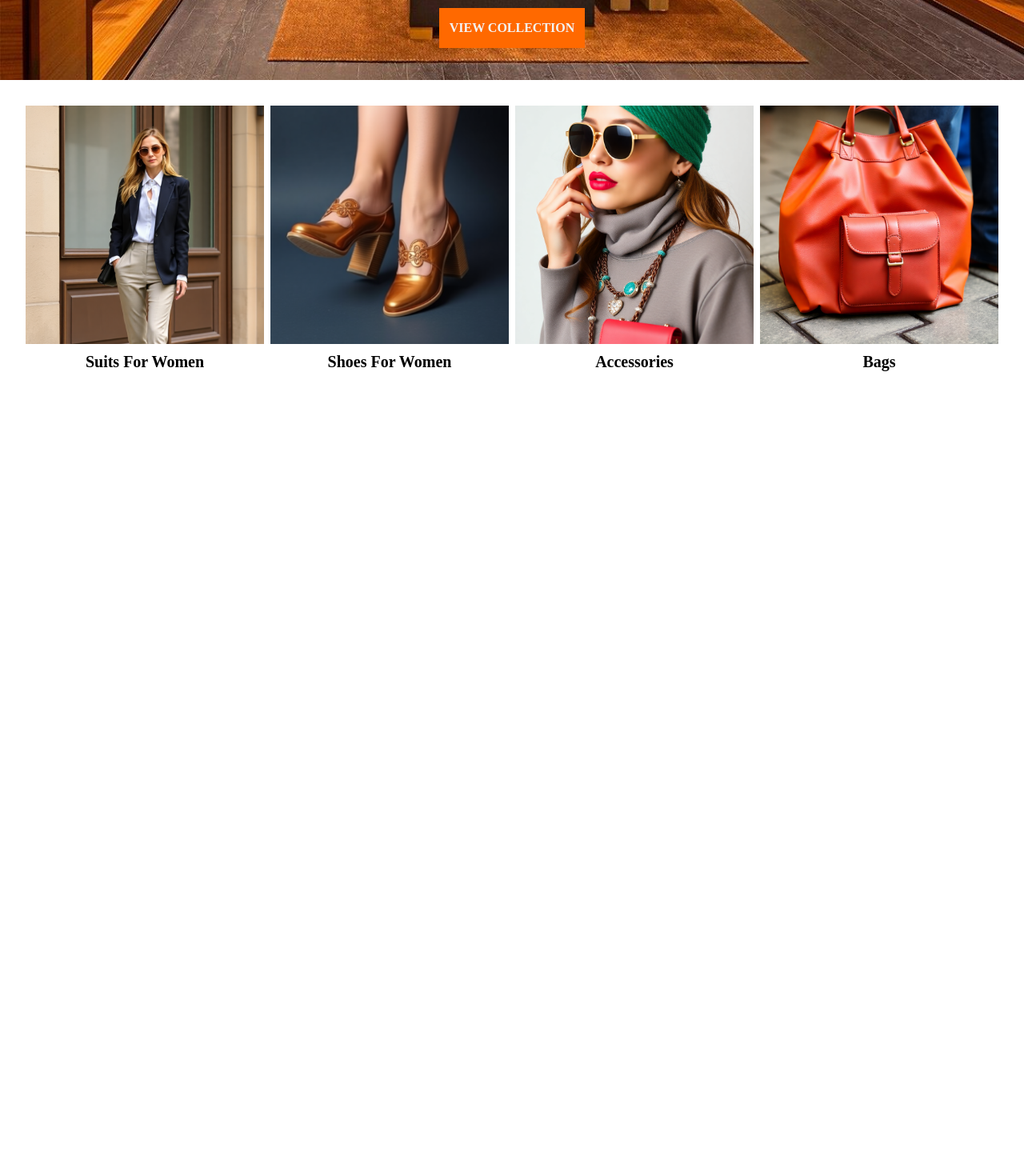
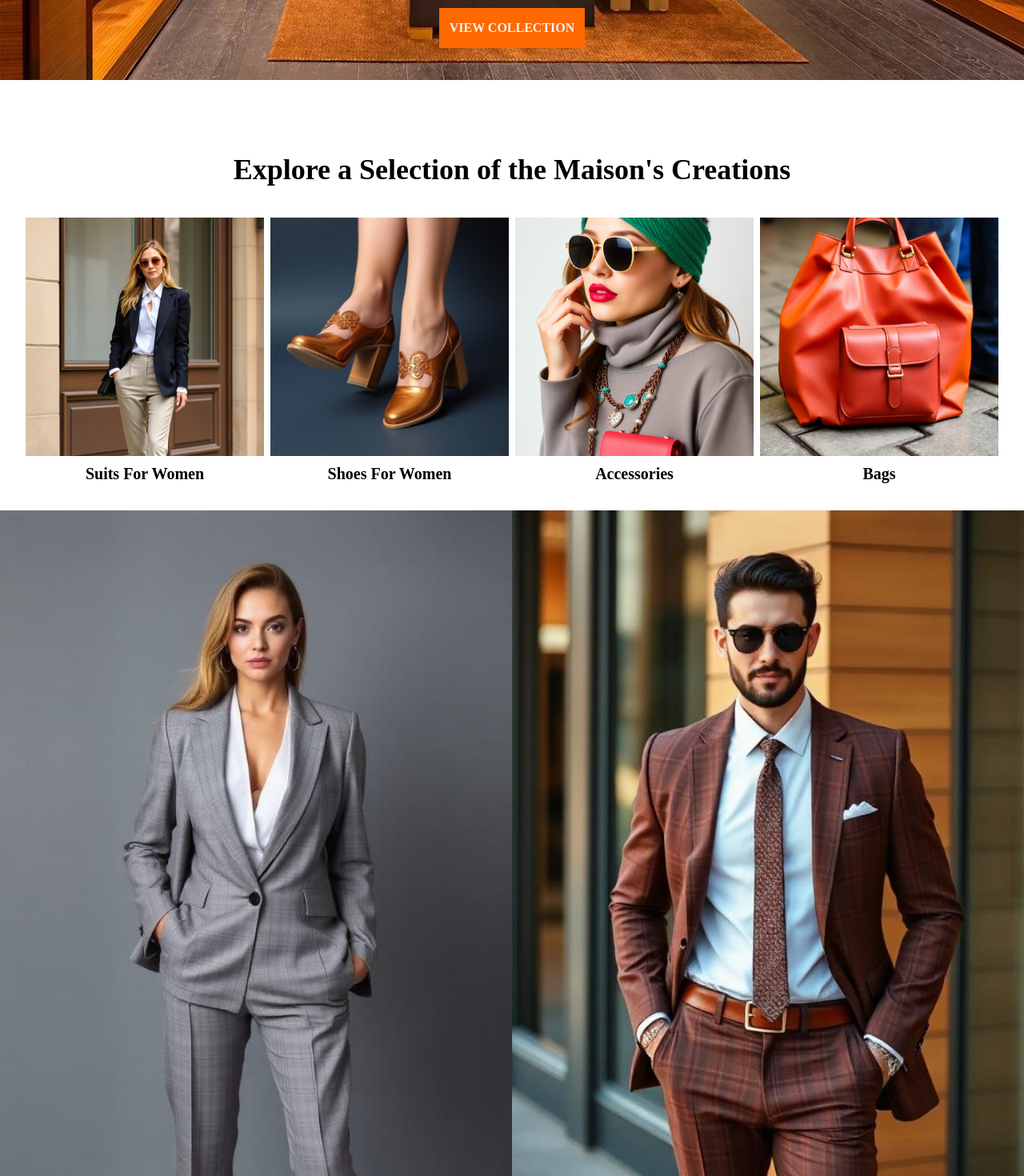
Before and after one commit to yellowrevolver22/Petersons-DC, a React (Vite) app: page / in a window 1280 px wide. Shown: the part 700-2170 px from the top of the page at 80% size. Before the commit the page ends 1198 px from the top, so only its background shows below. Built offline with nearby package versions, Linux system fonts and the light colour scheme; a web font is replaced by a local one.

Commit message:
added new cards and changed animation

```diff
--- a/src/App.tsx
+++ b/src/App.tsx
@@ -2,6 +2,7 @@ import './App.css'
 import Banner from './components/Banner'
 import Navbar from './components/Navbar'
 import PageCards from './components/PageCards'
+import PageCardsTwo from './components/PageCardsTwo'
 
 
 function App() {
@@ -10,6 +11,7 @@ function App() {
       <Navbar></Navbar>
       <Banner></Banner>
       <PageCards></PageCards>
+      <PageCardsTwo></PageCardsTwo>
     </>
   )
 }
--- a/src/components/Banner.tsx
+++ b/src/components/Banner.tsx
@@ -2,9 +2,14 @@ import { motion } from "framer-motion";
 
 export default function Banner() {
   return (
-    <main className="relative h-screen bg-black">
-      <div className="absolute inset-0">
-        <img className="w-full h-full object-cover" src="/banner-photo.jpg"></img>
+    <main className="relative h-screen bg-black overflow-hidden">
+      <div className="absolute inset-0 overflow-hidden">
+        <motion.img
+          initial={{ scale: 1.2 }}
+          animate={{ scale: 1 }}
+          transition={{ duration: 1, ease: [0.5, 0, 0, 1] }}
+          className="w-full h-full object-cover"
+          src="/banner-photo.jpg"></motion.img>
       </div>
       <motion.div
         initial={{ y: 40, opacity: 0 }}
@@ -13,7 +18,7 @@ export default function Banner() {
           type: "spring",
           stiffness: 80,
           damping: 16
-         }}
+        }}
         className="absolute text-white font-semibold z-10 inset-0 flex flex-col items-center justify-end gap-5">
         <h1 className="w-2xl text-center text-6xl font-playfair">Crafted for Those Who Notice the Details.</h1>
         <button className="p-3 text-md bg-orange-500 font-namdhingo text-gray-100 border border-orange-500 hover:bg-transparent
--- a/src/components/Navbar.tsx
+++ b/src/components/Navbar.tsx
@@ -37,7 +37,7 @@ export default function Navbar() {
             <span className='navItems navItems:hover'>SHOES</span>
           </div> */}
         <div className='w-30 cursor-pointer'>
-          <LogoImage className={`w-30 h-auto ${visible ? 'text-black' : 'text-white'}`}></LogoImage>
+          <LogoImage className={`transition duration-300 w-30 h-auto ${visible ? 'text-black' : 'text-white'}`}></LogoImage>
         </div>
         <div className='flex gap-5'>
           <span className='cursor-pointer'><Search /></span>
--- a/src/components/PageCards.tsx
+++ b/src/components/PageCards.tsx
@@ -1,31 +1,38 @@
-export default function PageCards(){
-  return(
+import { motion } from 'framer-motion'
+
+const cards = [
+  { label: 'Suits For Women', src: '/women-suit2.png', position: 'object-top' },
+  { label: 'Shoes For Women', src: '/women-shoes.png', position: 'object-bottom' },
+  { label: 'Accessories',     src: '/accessroies.png', position: 'object-center' },
+  { label: 'Bags',            src: '/bags.png',         position: 'object-bottom' },
+]
+
+export default function PageCards() {
+  return (
     <main className="p-8">
-      <div className="flex gap-2 items-center justify-center">
-        <div className="aspect-square w-full cursor-pointer">
-          <div className="aspect-square overflow-hidden">
-            <img className="w-full h-full object-cover object-top hover:scale-110 transition duration-500" src="/women-suit2.png"></img>
+      <div className="font-semibold font-playfair mt-15 mb-10 text-4xl text-center">
+        Explore a Selection of the Maison's Creations
+      </div>
+
+      <div className="flex gap-2 items-start justify-center">
+        {cards.map(({ label, src, position }) => (
+          <div key={label} className="w-full cursor-pointer">
+            <div className="aspect-square overflow-hidden">
+              <motion.img
+                src={src}
+                alt={label}
+                initial={{ scale: 1.2 }}
+                whileInView={{ scale: 1 }}
+                transition={{ duration: 1, ease: [0.5, 0, 0, 1] }}
+                className={`w-full h-full object-cover ${position} hover:scale-110 transition duration-500`}
+              />
+            </div>
+
+            <span className="font-semibold font-playfair text-xl flex items-center justify-center mt-2">
+              {label}
+            </span>
           </div>
-          <span className=" font-semibold font-playfair text-xl w-full flex items-center justify-center mt-2">Suits For Women</span>
-        </div>
-        <div className="aspect-square w-full cursor-pointer">
-          <div className="aspect-square overflow-hidden">
-            <img className="w-full h-full object-cover object-bottom hover:scale-110 transition duration-500" src="/women-shoes.png"></img>
-          </div>
-          <span className="font-semibold font-playfair text-xl w-full flex items-center justify-center mt-2">Shoes For Women</span>
-        </div>
-        <div className="aspect-square w-full cursor-pointer">
-          <div className="aspect-square overflow-hidden">
-            <img className="w-full h-full object-cover hover:scale-110 transition duration-500" src="/accessroies.png"></img>
-          </div>
-          <span className="font-semibold font-playfair text-xl w-full flex items-center justify-center mt-2">Accessories</span>
-        </div>
-        <div className="aspect-square w-full cursor-pointer">
-          <div className="aspect-square overflow-hidden">
-            <img className="w-full h-full object-cover object-bottom hover:scale-110 transition duration-500" src="/bags.png"></img>
-          </div>
-          <span className="font-semibold font-playfair text-xl w-full flex items-center justify-center mt-2">Bags</span>
-        </div>
+        ))}
       </div>
     </main>
   )
--- /dev/null
+++ b/src/components/PageCardsTwo.tsx
@@ -0,0 +1,30 @@
+import { motion } from 'framer-motion'
+
+export default function PageCardsTwo() {
+  return (
+    <main mt-10>
+      <div className="flex w-full">
+        <div className="w-full overflow-hidden">
+          <motion.div
+            initial={{ scale: 1.2 }}
+            whileInView={{ scale: 1 }}
+            transition={{ duration: 1, ease: [0.5, 0, 0, 1] }}
+            className="overflow-hidden">
+            <img className="w-full h-full object-cover object-top" src="/women-in-suit.jpg"></img>
+          </motion.div>
+        </div>
+        <div className="w-full overflow-hidden">
+          <div className="w-full h-fit">
+          <motion.div
+            initial={{ scale: 1.2 }}
+            whileInView={{ scale: 1 }}
+            transition={{ duration: 1, ease: [0.5, 0, 0, 1] }}
+            className="overflow-hidden">
+            <img className="w-full h-full object-cover object-top" src="/men-in-suit.jpg"></img>
+          </motion.div>
+        </div>
+        </div>
+      </div>
+    </main>
+  )
+}
```
Also changed, not shown: public/men-in-suit.jpg (added), public/women-in-suit.jpg (added).
